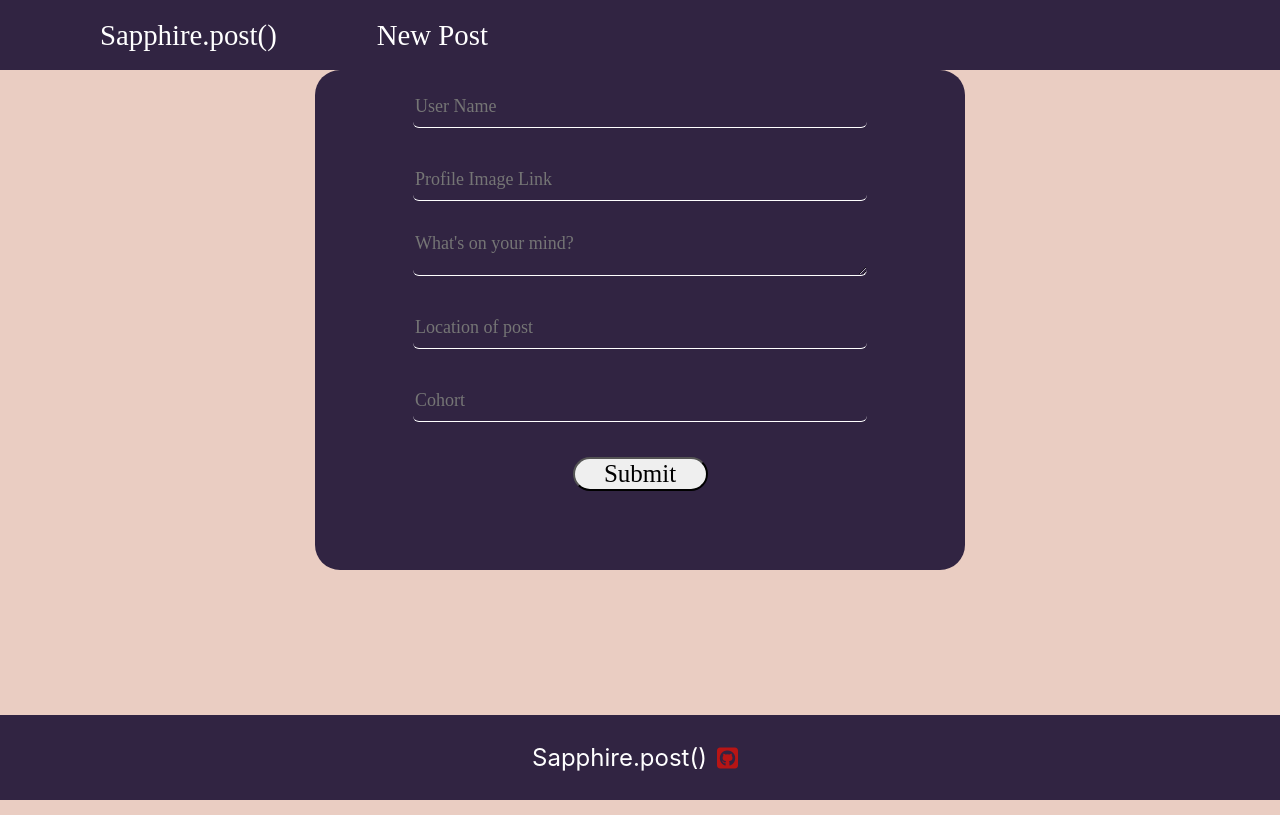
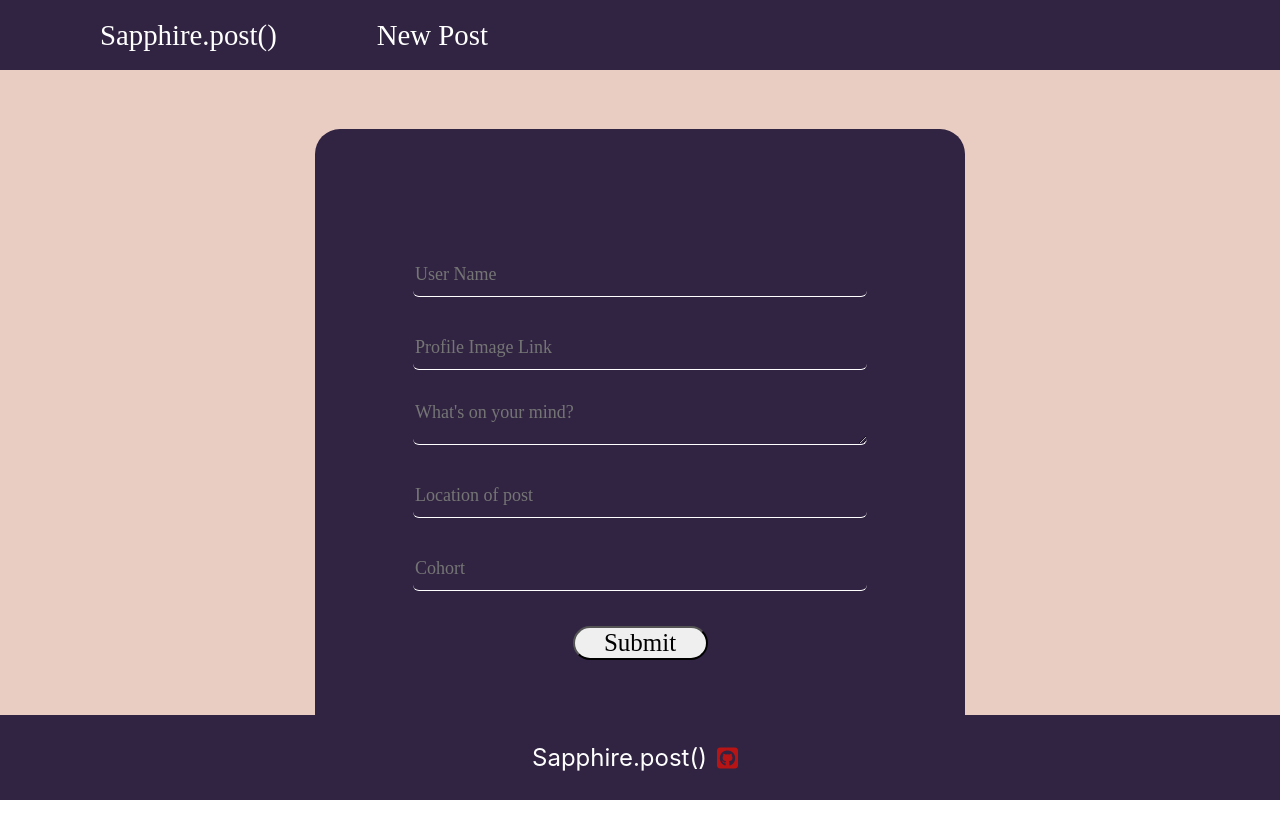
Before and after one commit to justCullen/blog-app, a React (Create React App) app in the folder client/: page /add-post in a window 1280 px wide. Built offline with nearby package versions, Linux system fonts and the light colour scheme; a web font is replaced by a local one.

Commit message:
added and tailored flex-box for newPost and post detail

```diff
--- a/client/src/screens/PostCreate/PostCreate.css
+++ b/client/src/screens/PostCreate/PostCreate.css
@@ -3,14 +3,22 @@
   flex-direction: column;
   background: #312442;
   border-radius: 25px;
-  position: absolute;
-  top: 40%;
-  left: 50%;
-  transform: translate(-50%, -50%);
+  flex-flow: column wrap;
+  align-items: center;
+  justify-content: center;
+  padding: 80px 0;
+  margin-top: 65px;
   font-weight: 300px;
   height: 500px;
   width: 650px;
 
+}
+.form-container{
+  display: flex;
+  flex-direction: column;
+  align-items: center;
+  justify-content: center;
+  padding-top: 5%;
 }
 .input-userName, .input-image-link, .input-cohort, .input-location, .textarea-content{
   width: 450px;
--- a/client/src/screens/PostCreate/PostCreate.jsx
+++ b/client/src/screens/PostCreate/PostCreate.jsx
@@ -26,6 +26,7 @@ function PostCreate(props) {
   };
   return (
     <Layout user={props.user}>
+      <div className= 'form-container'>
       <form className="postcreate-form" onSubmit={handleSubmit}>
         <input
           className="input-userName"
@@ -72,7 +73,8 @@ function PostCreate(props) {
         <button type="submit" className="submit-button">
           Submit
         </button>
-      </form>
+        </form>
+        </div>
     </Layout>
   );
 }
--- a/client/src/screens/PostDetail/PostDetails.css
+++ b/client/src/screens/PostDetail/PostDetails.css
@@ -3,10 +3,16 @@
   width: 40%;
   background-color: #759aab;
   color: #EDDEA4;
-  position: absolute;
+  display: flex;
+  flex-flow: column wrap;
+  align-items: center;
+  justify-content: center;
+  padding: 80px 0;
+  margin-top: 60px;
+  /* position: absolute;
   top: 40%;
-  left: 50%;
-  transform: translate(-50%, -50%);
+  left: 50%; */
+  transform: translate(80%, 15%);
   border: #312442 solid 3px;
   box-shadow: 11px 11px 10px 5px rgba(49, 36, 66, 0.9);
 }
```
